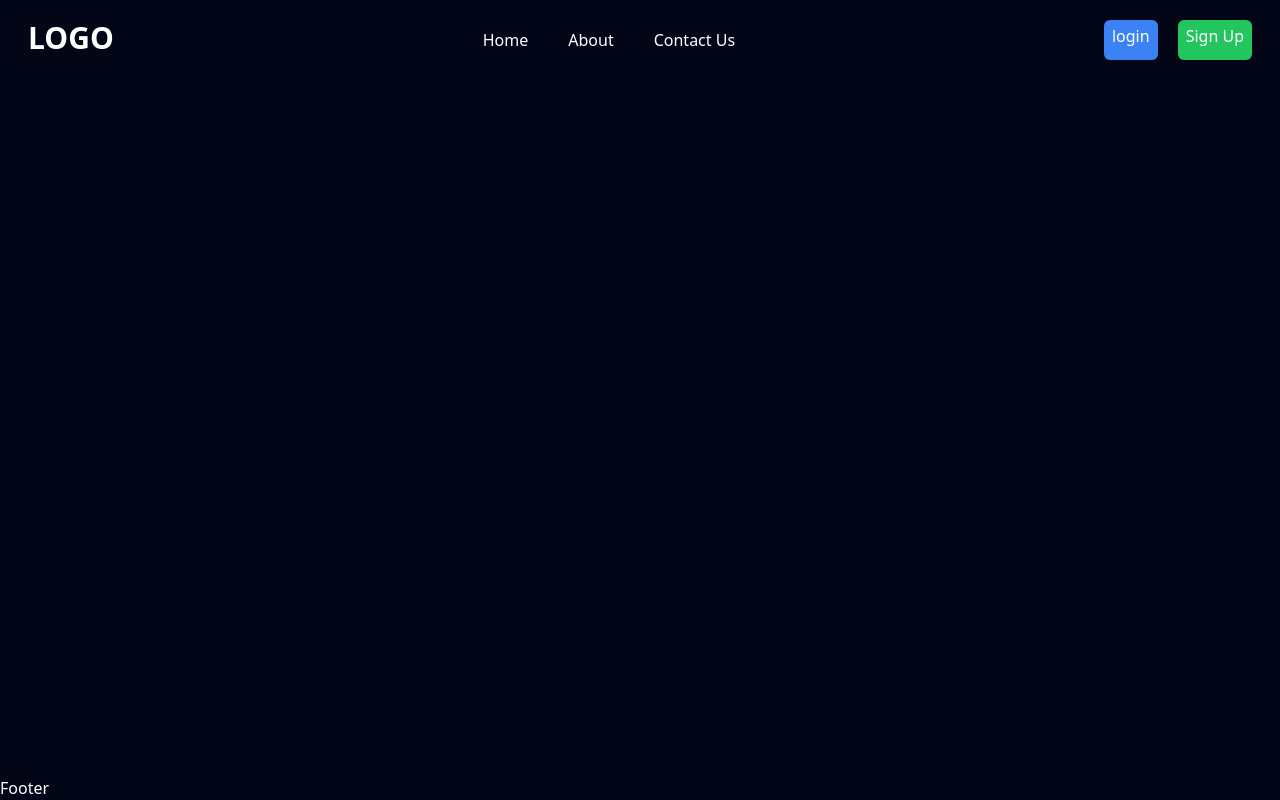
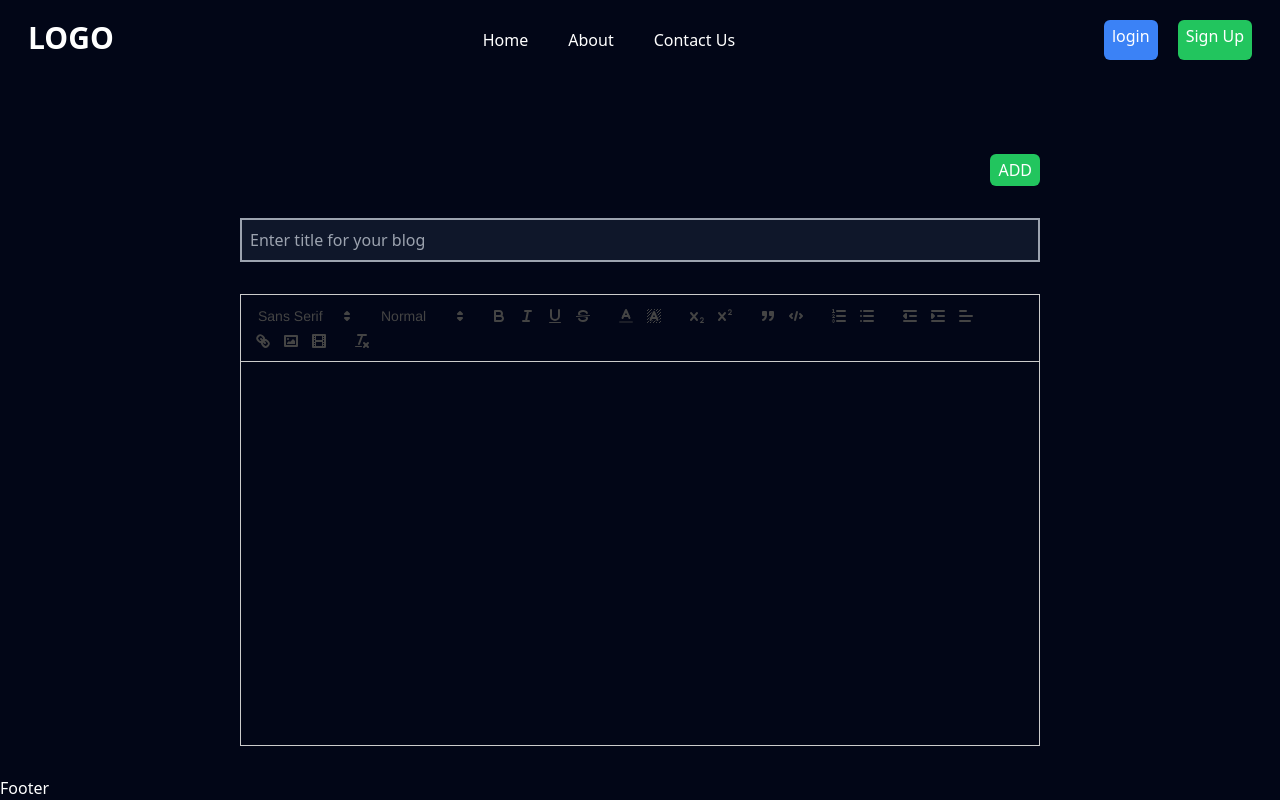
Before and after one commit to pramodmish/CollegeProject, a React (Vite) app in the folder frontend/: page /User in a window 1280 px wide. Built offline with nearby package versions, Linux system fonts and the light colour scheme; no server answers.

Commit message:
today add text editor in react

```diff
--- a/frontend/package.json
+++ b/frontend/package.json
@@ -14,6 +14,7 @@
     "axios": "^1.6.8",
     "react": "^18.2.0",
     "react-dom": "^18.2.0",
+    "react-quill": "^2.0.0",
     "react-redux": "^9.1.2",
     "react-router-dom": "^6.23.0",
     "react-toastify": "^10.0.5"
--- /dev/null
+++ b/frontend/src/components/Editor.jsx
@@ -0,0 +1,35 @@
+import React, { useState, useId } from "react";
+import ReactQuill from "react-quill";
+import "react-quill/dist/quill.snow.css";
+const modules = {
+  toolbar: [
+    [{ font: [] }],
+    [{ header: [1, 2, 3, 4, 5, 6, false] }],
+    ["bold", "italic", "underline", "strike"],
+    [{ color: [] }, { background: [] }],
+    [{ script: "sub" }, { script: "super" }],
+    ["blockquote", "code-block"],
+    [{ list: "ordered" }, { list: "bullet" }],
+    [{ indent: "-1" }, { indent: "+1" }, { align: [] }],
+    ["link", "image", "video"],
+    ["clean"],
+  ],
+};
+function Editor() {
+  const id = useId();
+  const [value, setValue] = useState("");
+  return (
+    <div className="px-3 py-3">
+      <ReactQuill
+        className="h-96 w-[800px]"
+        id={id}
+        theme="snow"
+        value={value}
+        onChange={setValue}
+        modules={modules}
+      />
+    </div>
+  );
+}
+
+export default React.forwardRef(Editor);
--- a/frontend/src/components/Input.jsx
+++ b/frontend/src/components/Input.jsx
@@ -7,7 +7,7 @@ function Input({ type, className, id, label, ...props }, ref) {
       <input
         type={type}
         id={id}
-        className={`${className} px-2 py-1  bg-slate-900 hover:border-b-2 hover:border-blue-500 border-b-2 border-slate-800  outline-none `}
+        className={`${className} px-2 py-2  bg-slate-900 border-2  border-gray-400   `}
         ref={ref}
         {...props}
       />
--- a/frontend/src/pages/Home.jsx
+++ b/frontend/src/pages/Home.jsx
@@ -1,7 +1,8 @@
 import React from "react";
+import Editor from "../components/Editor";
 
 function Home() {
-  return <div className="flex justify-center items-center h-screen ">Home</div>;
+  return <div className="flex justify-center items-center h-screen ">home</div>;
 }
 
 export default Home;
--- a/frontend/src/pages/User.jsx
+++ b/frontend/src/pages/User.jsx
@@ -1,5 +1,7 @@
 import React, { useEffect, useState } from "react";
 import axios from "axios";
+import Editor from "../components/Editor";
+import { Input, Button } from "../components/index";
 axios.defaults.withCredentials = true;
 function User() {
   const [user, setuser] = useState("");
@@ -20,8 +22,22 @@ function User() {
   }, []);
   return (
     <>
-      <div className="flex justify-end  h-screen ">
-        <h1 className="px-2 py1">{user}</h1>
+      <div className="flex justify-center items-center h-screen ">
+        <form action="" className="flex flex-col space-y-2">
+          <div className="flex justify-end  px-3 py-3  space-y-3">
+            <Button className={`bg-green-500`}>ADD</Button>
+          </div>
+          <div>
+            <Input
+              className="outline-none w-[800px]"
+              placeholder="Enter title for your blog"
+            />
+          </div>
+          <div>
+            <Editor />
+          </div>
+          <br />
+        </form>
       </div>
     </>
   );
```
Also changed, not shown: 1 other file (tests, documents, lock files or other folders).
